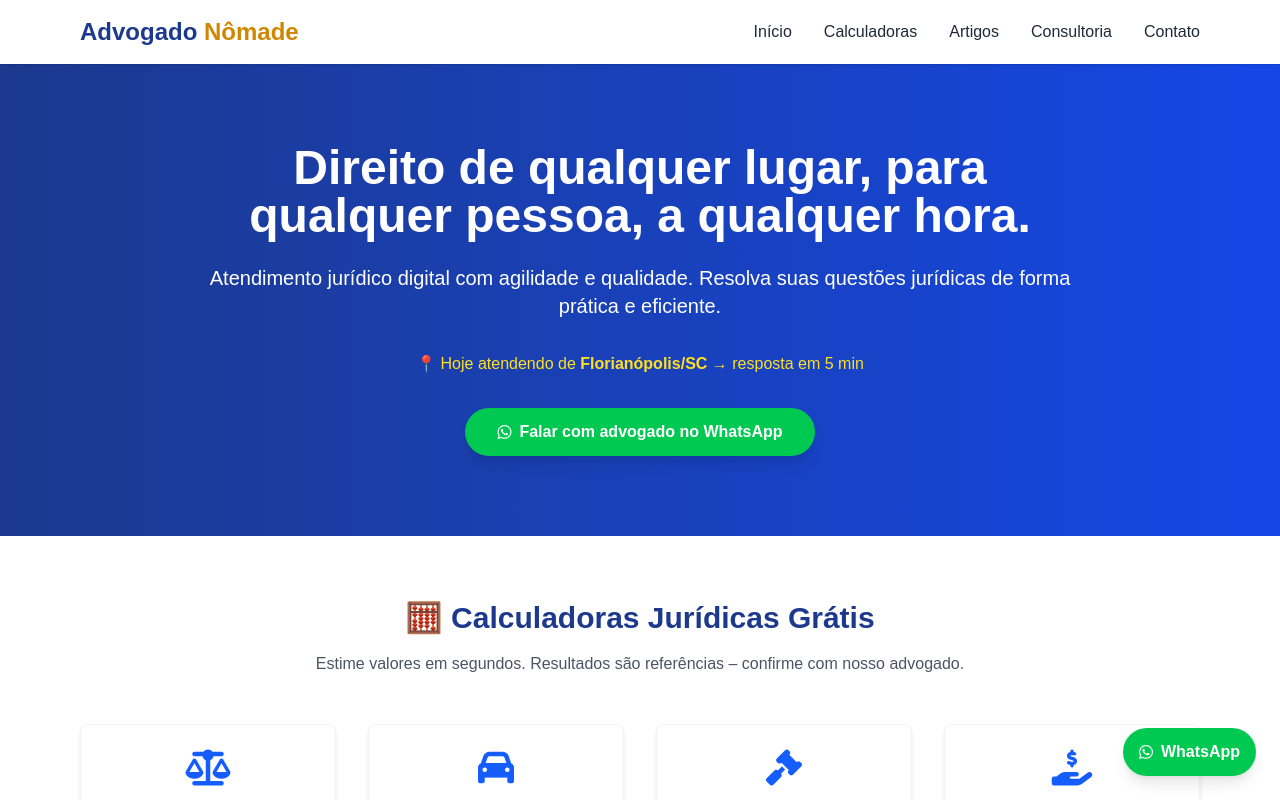
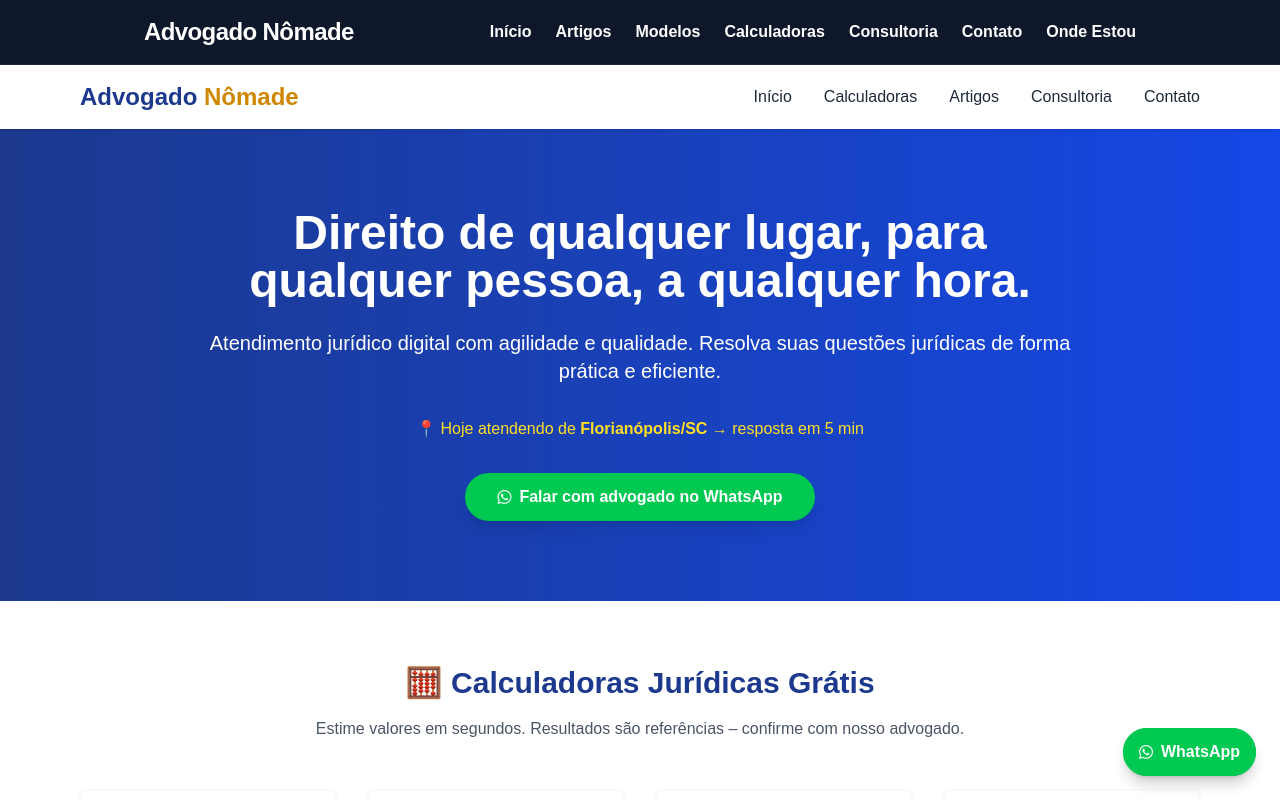
Before and after one commit to mestrereginaldo-site/advogadonomade1, a Next.js app: page / in a window 1280 px wide. Shown: the top 800 px of the page. Built offline with nearby package versions, Linux system fonts and the light colour scheme.

Commit message:
Update layout.tsx

```diff
--- a/app/layout.tsx
+++ b/app/layout.tsx
@@ -1,10 +1,13 @@
 // app/layout.tsx
 import "./globals.css";
 import { Metadata } from "next";
+import Header from "./components/Header";
+import Footer from "./components/Footer";
 
 export const metadata: Metadata = {
   title: "Advogado Nômade - Direito de Qualquer Lugar",
   description: "Consultoria jurídica online 24h. Contratos, LGPD, startups, direito digital. WhatsApp 5 min.",
+  metadataBase: new URL("https://advogadonomade.com.br"),
 };
 
 export default function RootLayout({ children }: { children: React.ReactNode }) {
@@ -14,7 +17,17 @@ export default function RootLayout({ children }: { children: React.ReactNode })
         <link rel="stylesheet" href="https://cdnjs.cloudflare.com/ajax/libs/font-awesome/6.4.0/css/all.min.css" />
       </head>
       <body className="min-h-screen flex flex-col bg-white text-black">
-        <main>{children}</main>
+        <Header />
+        <main className="flex-1">{children}</main>
+        <Footer />
+        <div className="fixed bottom-6 right-6 z-50">
+          <a
+            href="https://wa.me/5571986482241?text=Preciso%20de%20um%20advogado%20agora"
+            className="bg-green-500 hover:bg-green-600 text-white font-semibold py-3 px-4 rounded-full shadow-lg flex items-center gap-2 transition-all"
+          >
+            <i className="fab fa-whatsapp"></i> WhatsApp
+          </a>
+        </div>
       </body>
     </html>
   );
```
